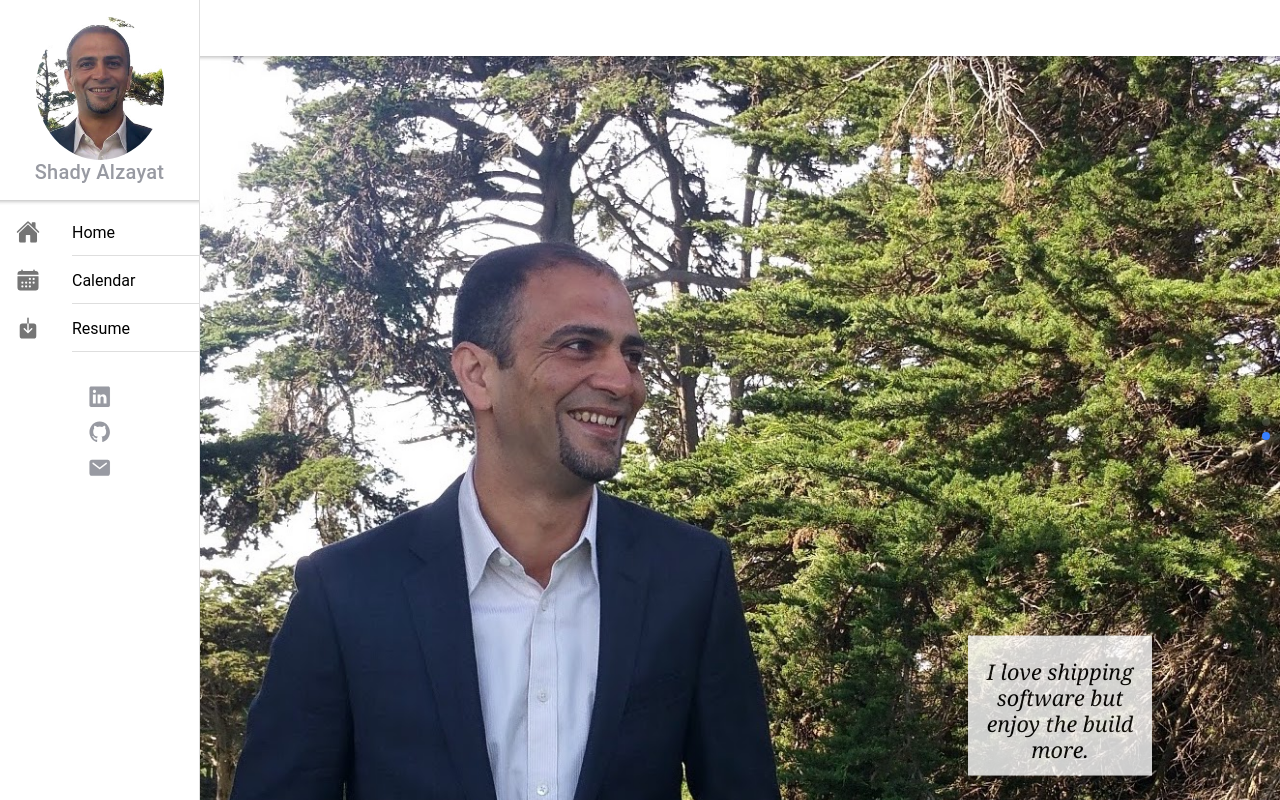
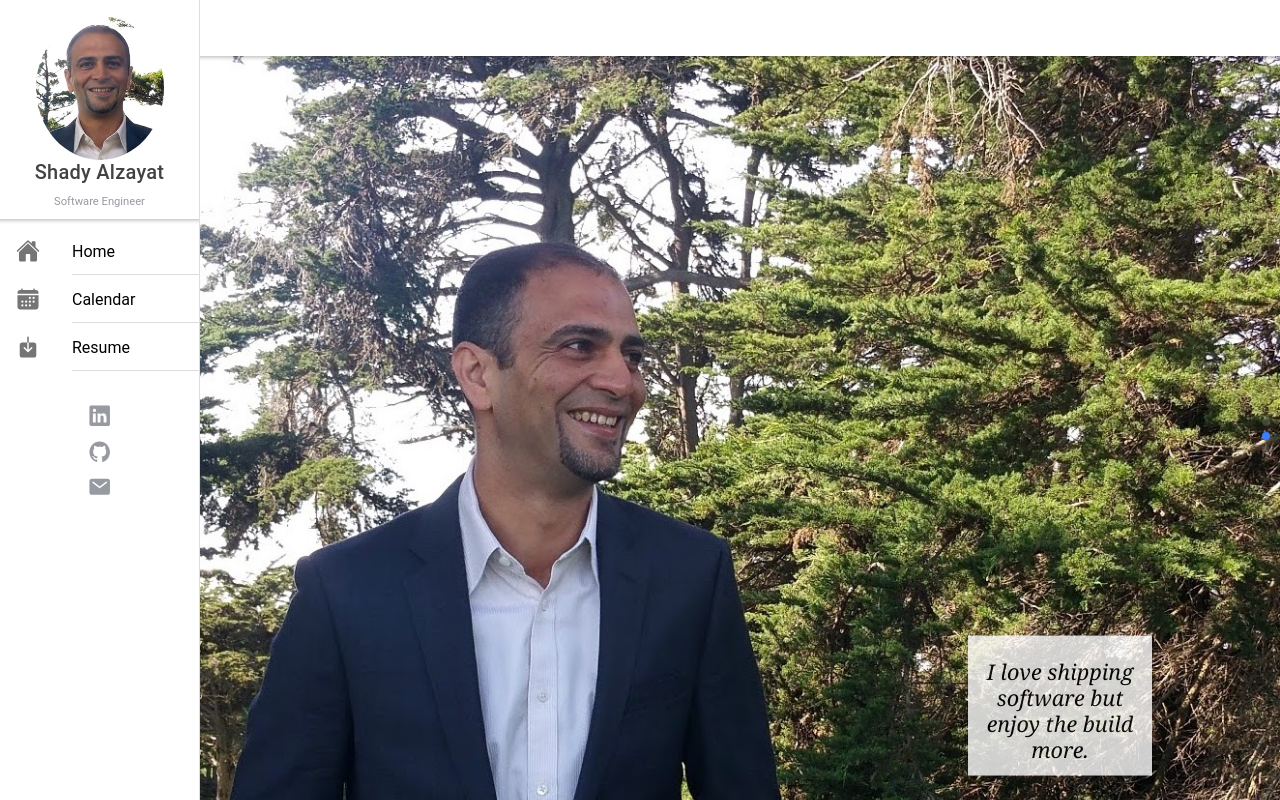
Before and after one commit to ShadyAlzayat/react-ionic-portfolio, a React (Create React App) app: page /#/home in a window 1280 px wide. Built offline with nearby package versions, Linux system fonts and the light colour scheme; the HTML template or start-up script is replaced by a standard one.

Commit message:
content and favicon

```diff
--- a/src/components/Menu.tsx
+++ b/src/components/Menu.tsx
@@ -10,7 +10,8 @@ import {
   IonTitle,
   IonToolbar,
   IonAvatar,
-  IonButton
+  IonButton,
+  IonText
 } from '@ionic/react';
 import { logoLinkedin, logoGithub, mail, download } from 'ionicons/icons';
 import React from 'react';
@@ -35,9 +36,10 @@ const Menu: React.FunctionComponent<MenuProps> = ({ appPages }) => (
             alt=''
           />
         </IonAvatar>
-        <IonTitle color='medium' className='ion-padding-bottom'>
-          Shady Alzayat
-        </IonTitle>
+        <IonTitle>Shady Alzayat</IonTitle>
+        <IonText color='medium'>
+          <p style={{ fontSize: '.7em' }}>Software Engineer</p>
+        </IonText>
       </IonToolbar>
     </IonHeader>
     <IonContent className='ion-text-center'>
```
Also changed, not shown: 1 other file (tests, documents, lock files or other folders).
